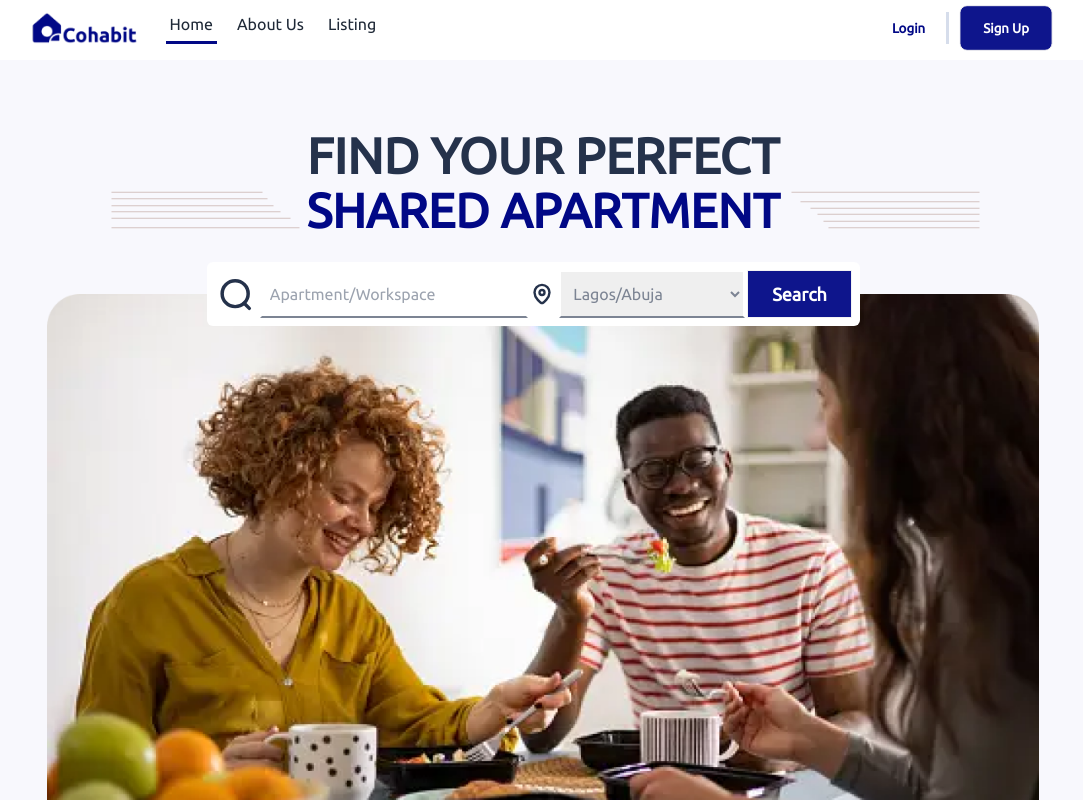
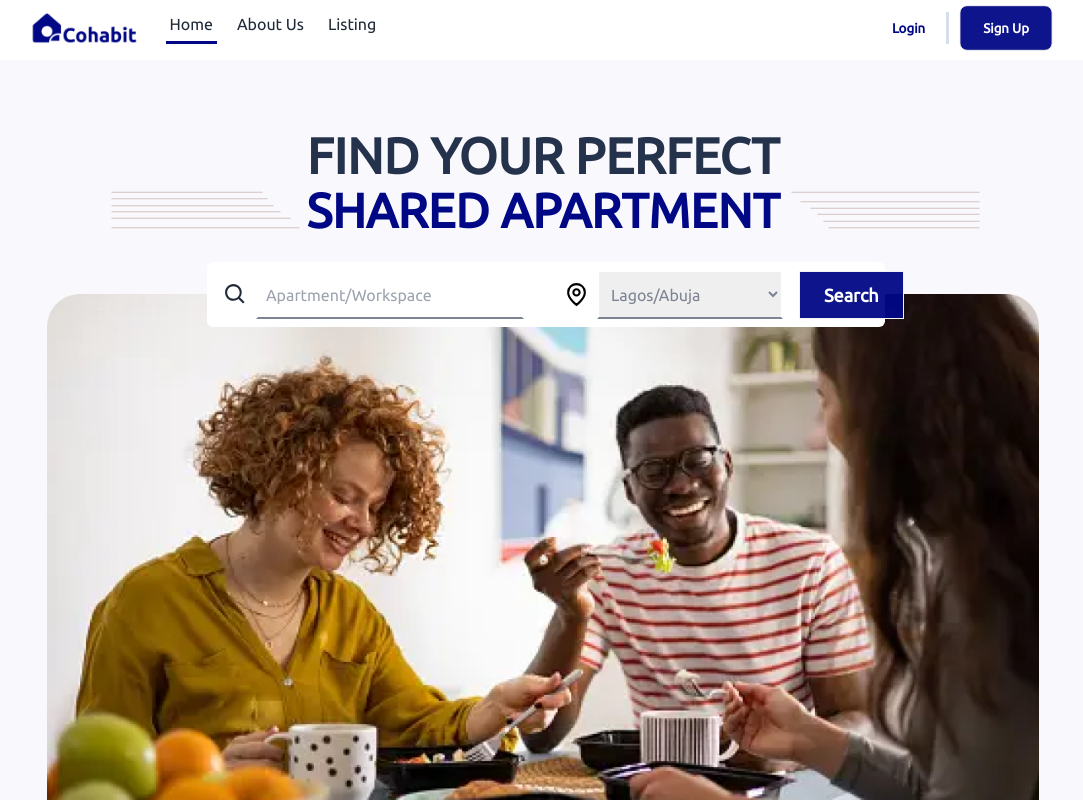
Before and after one commit to lazynerd-studios/Co-Habit-Landing, a React (Vite) app: page / in a window 1280 px wide. Shown: the top 800 px of the page, without its empty margins (97-1180 px from the left). Built offline with nearby package versions, Linux system fonts and the light colour scheme.

Commit message:
Update Home.jsx

```diff
--- a/src/Components/Home/Home.jsx
+++ b/src/Components/Home/Home.jsx
@@ -31,6 +31,8 @@ import BlueCircle from "../../assets/blue-circle.svg"
 import ArrowLeft from "../../assets/u_angle-left-b.png"
 import TemitopeWilliams from "../../assets/temitope williams.png"
 import Stars from "../../assets/Stars.png"
+import { BiSearch } from "react-icons/bi";
+import { GrLocation } from "react-icons/gr";
 
 const animationConfiguration = {
   initial: { opacity: 0 },
@@ -80,10 +82,13 @@ const Home = () => {
 
                 {/* full search bar */}
                 {/* search */}
-                <div className="laptop:absolute w-auto mt-9 laptop:-mt-8 laptop:flex laptop:mx-[10rem] laptop:w-[51%] rounded-md bg-white px-2 py-2 border-none">
+                <div className="laptop:absolute w-auto mt-9 laptop:-mt-8 laptop:flex laptop:mx-[10rem] laptop:w-[53%] rounded-md bg-white px-2 py-2 border-none">
                   {/* laptop:w-[65%] laptop:mx-[5rem] */}
                   <span className="flex">
-                    <img src={Search} className="laptop:w-[13%] p-1 mr-1" alt="search" />
+                    {/* <img src={Search} className="laptop:w-[13%] p-1 mr-1" alt="search" /> */}
+                    <span className="my-3 mx-2">
+                      <BiSearch size={25} />
+                    </span>
                     <input type="text"
                       className="border-b-[#7C8493] laptop:w-auto w-[77%] outline-none mr-[2rem] p-2 border-2 border-t-white border-x-white text-[#7C8493]"
                       placeholder="Apartment/Workspace" autoComplete="true"
@@ -92,7 +97,10 @@ const Home = () => {
 
                   {/* location */}
                   <span className="flex ">
-                    <img src={Location} className="laptop:w-[13%] p-1 mr-1" alt="location" />
+                    {/* <img src={Location} className="laptop:w-[13%] p-1 mr-1" alt="location" /> */}
+                    <span className="my-3 mx-2">
+                      <GrLocation size={25} />
+                    </span>
                     <select className="laptop:w-auto laptop:mr-[] w-[78%] p-2 outline-none border-b-[#7C8493] border-2 border-t-white border-x-white text-[#7C8493]"
                       name="Location">
                       <option className="py-4" value='Apartment/Workspace'>
@@ -115,7 +123,7 @@ const Home = () => {
 
                   {/* search button */}
                   <button
-                    className="btn laptop:ml-4 -ml-4 rounded-none w-[80%] mt-3 laptop:w-auto laptop:mt-auto normal-case py-2 px-6 font-bold text-[1.125rem] bg-[#010886f1] hover:bg-[#010886] text-white hover:text-white">
+                    className="btn laptop:ml-4 tablet:-ml-20 -ml- rounded-none w-[80%] mt-3 laptop:w-auto laptop:mt-auto normal-case py-2 px-6 font-bold text-[1.125rem] bg-[#010886f1] hover:bg-[#010886] text-white hover:text-white">
                     Search
                   </button>
                 </div>
```
